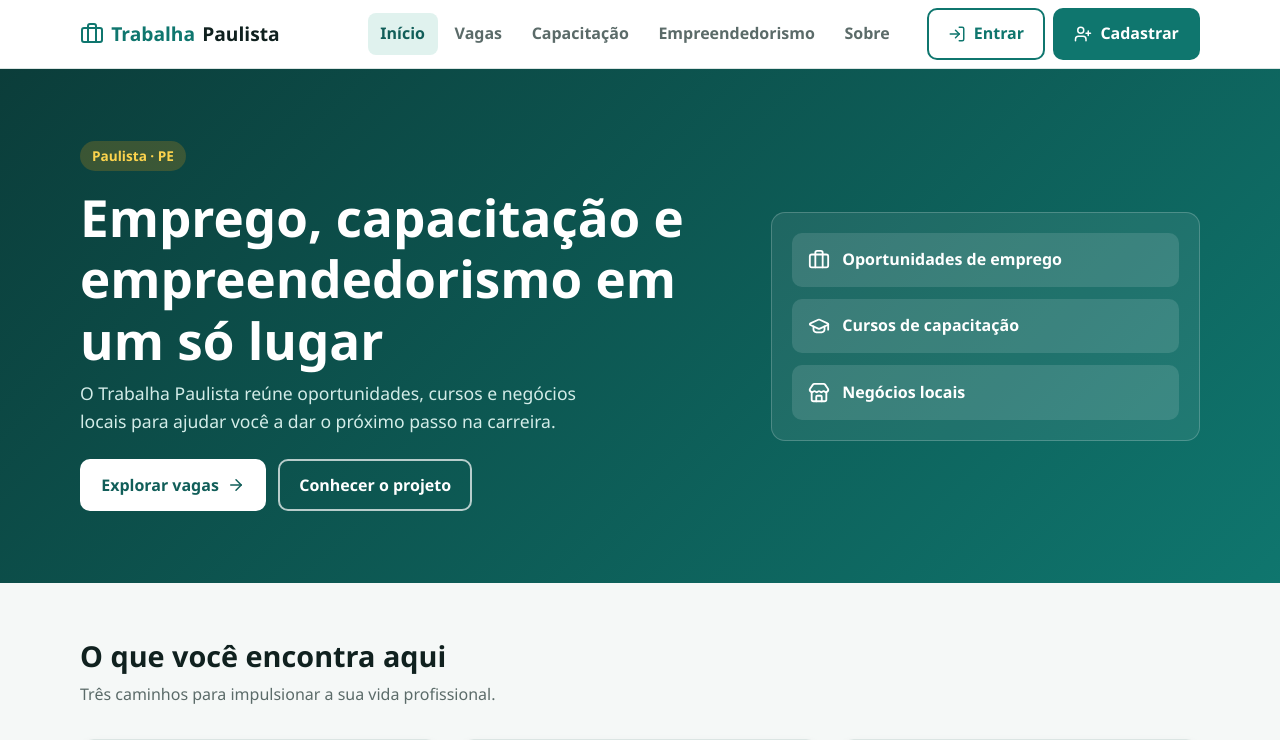
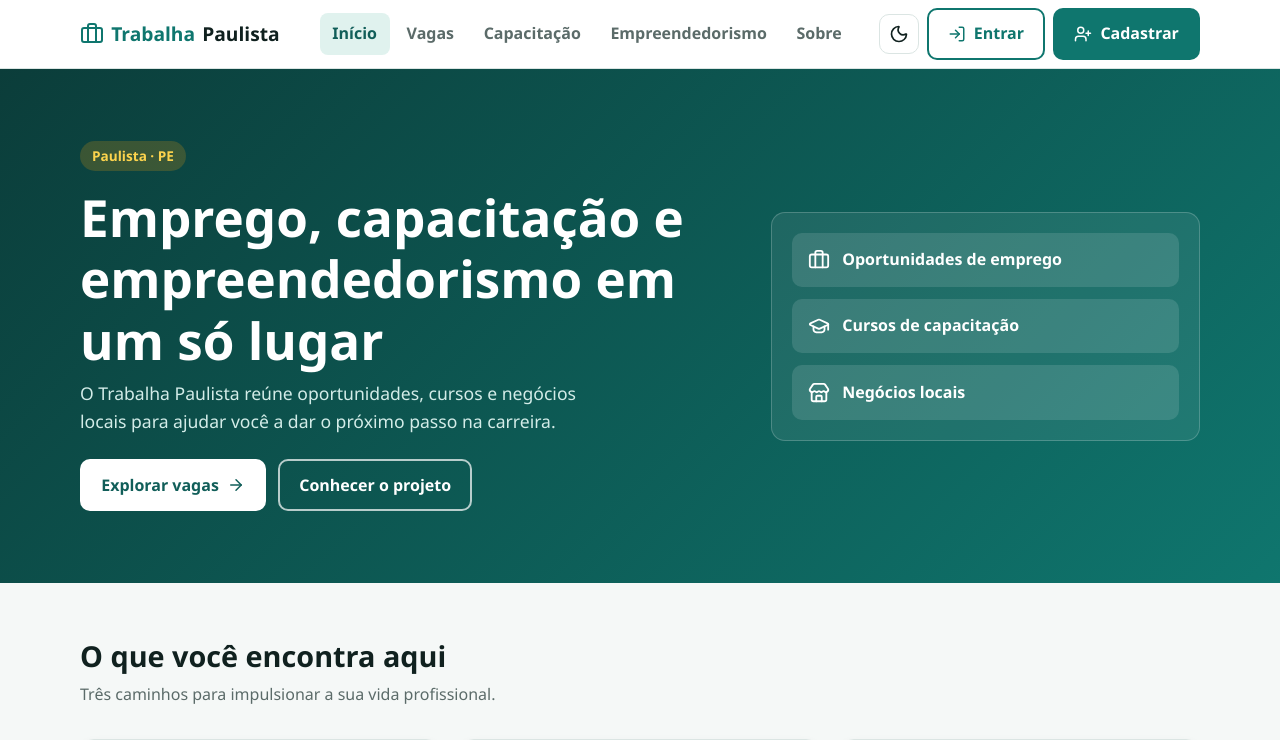
Before and after one commit to Alvess7002/trabalha-paulista, a React (Vite) app: page / in a window 1280 px wide. Shown: the top 740 px of the page. Built offline with nearby package versions, Linux system fonts and the light colour scheme.

Commit message:
feat: adiciona botão de alternar tema na Navbar

```diff
--- a/src/Components/Navbar.jsx
+++ b/src/Components/Navbar.jsx
@@ -2,6 +2,7 @@ import { useState } from 'react'
 import { Link, NavLink } from 'react-router-dom'
 import { Briefcase, Menu, X } from 'lucide-react'
 import AuthActions from './AuthActions'
+import ThemeToggle from './ThemeToggle'
 
 const links = [
   { to: '/', label: 'Início' },
@@ -48,7 +49,8 @@ export default function Navbar() {
               </li>
             ))}
           </ul>
-          <div className="nav-actions">
+                    <div className="nav-actions">
+            <ThemeToggle />
             <AuthActions onNavigate={close} />
           </div>
         </nav>
```
